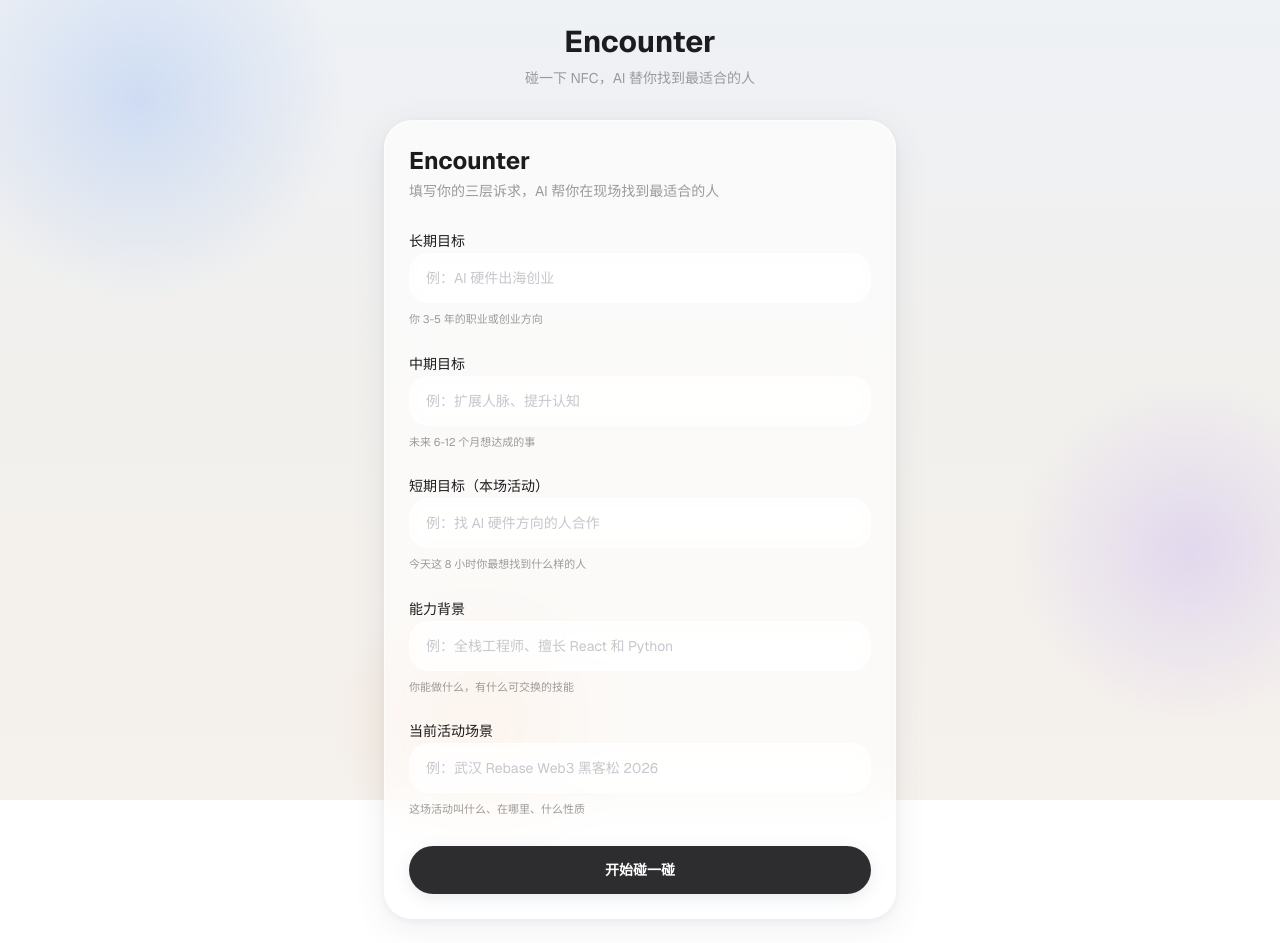
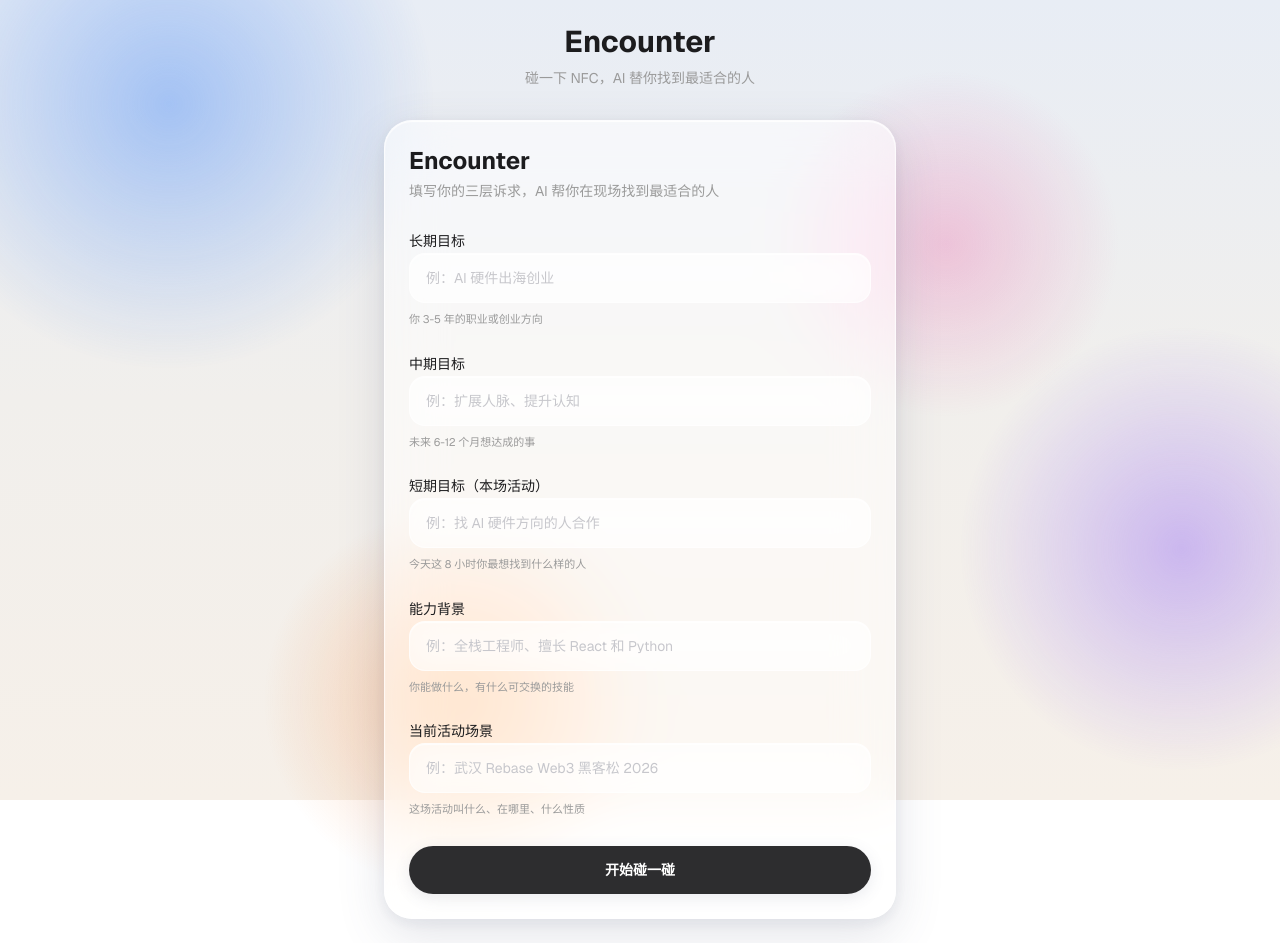
Before and after one commit to demifanholdon-ops/encounter-app, a Next.js app: page / in a window 1280 px wide. Built offline with nearby package versions, Linux system fonts and the light colour scheme.

Commit message:
v5: 深度毛玻璃 — 降卡片不透明度+blur28+真实弥散阴影+内高光+增强彩色光晕,让玻璃悬浮感真正可见

```diff
--- a/src/app/globals.css
+++ b/src/app/globals.css
@@ -1,65 +1,77 @@
 @import "tailwindcss";
 
-/* ===== V4 Refined Glass Theme ===== */
+/* ===== V5 Deep Glass Theme =====
+   Goal: make backdrop-blur + float actually visible.
+   Keys vs V4: lower card opacity (lets orbs read through),
+   blur(28px), real diffuse shadow, + inset top highlight for glass thickness. */
 
 @layer components {
   /* Large card — main surfaces */
   .card-lg {
-    background: rgba(255, 255, 255, 0.65);
-    backdrop-filter: blur(20px) saturate(1.2);
-    -webkit-backdrop-filter: blur(20px) saturate(1.2);
-    border: 1px solid rgba(255, 255, 255, 0.6);
+    background: rgba(255, 255, 255, 0.55);
+    backdrop-filter: blur(28px) saturate(1.6);
+    -webkit-backdrop-filter: blur(28px) saturate(1.6);
+    border: 1px solid rgba(255, 255, 255, 0.65);
     border-radius: 28px;
     box-shadow:
-      0 8px 32px rgba(80, 90, 120, 0.10),
-      0 2px 8px rgba(80, 90, 120, 0.06);
+      0 16px 48px rgba(80, 90, 120, 0.16),
+      0 4px 14px rgba(80, 90, 120, 0.08),
+      inset 0 1px 1px rgba(255, 255, 255, 0.9);
   }
 
   .card-lg-hover {
     transition: transform 300ms ease, box-shadow 300ms ease;
   }
   .card-lg-hover:hover {
-    transform: translateY(-1px);
+    transform: translateY(-2px);
     box-shadow:
-      0 12px 40px rgba(80, 90, 120, 0.14),
-      0 4px 12px rgba(80, 90, 120, 0.08);
+      0 24px 60px rgba(80, 90, 120, 0.22),
+      0 6px 18px rgba(80, 90, 120, 0.10),
+      inset 0 1px 1px rgba(255, 255, 255, 0.9);
   }
 
   /* Small card — list items, secondary */
   .card-sm {
-    background: rgba(255, 255, 255, 0.65);
-    backdrop-filter: blur(20px) saturate(1.2);
-    -webkit-backdrop-filter: blur(20px) saturate(1.2);
-    border: 1px solid rgba(255, 255, 255, 0.6);
+    background: rgba(255, 255, 255, 0.55);
+    backdrop-filter: blur(24px) saturate(1.6);
+    -webkit-backdrop-filter: blur(24px) saturate(1.6);
+    border: 1px solid rgba(255, 255, 255, 0.65);
     border-radius: 20px;
-    box-shadow: 0 4px 16px rgba(80, 90, 120, 0.06);
+    box-shadow:
+      0 8px 24px rgba(80, 90, 120, 0.10),
+      inset 0 1px 1px rgba(255, 255, 255, 0.85);
   }
 
   .card-sm-hover {
     transition: transform 250ms ease, box-shadow 250ms ease;
   }
   .card-sm-hover:hover {
-    transform: translateY(-1px);
-    box-shadow: 0 8px 24px rgba(80, 90, 120, 0.10);
+    transform: translateY(-2px);
+    box-shadow:
+      0 14px 34px rgba(80, 90, 120, 0.16),
+      inset 0 1px 1px rgba(255, 255, 255, 0.85);
   }
 
   /* Input fields */
   .input-glass {
-    background: rgba(255, 255, 255, 0.65);
-    backdrop-filter: blur(12px) saturate(1.2);
-    -webkit-backdrop-filter: blur(12px) saturate(1.2);
+    background: rgba(255, 255, 255, 0.5);
+    backdrop-filter: blur(16px) saturate(1.5);
+    -webkit-backdrop-filter: blur(16px) saturate(1.5);
     border: 1px solid rgba(255, 255, 255, 0.6);
-    border-radius: 20px;
+    border-radius: 16px;
+    box-shadow: inset 0 1px 1px rgba(255, 255, 255, 0.8);
   }
 
   /* Nav pill */
   .nav-pill {
-    background: rgba(255, 255, 255, 0.65);
-    backdrop-filter: blur(16px) saturate(1.2);
-    -webkit-backdrop-filter: blur(16px) saturate(1.2);
-    border: 1px solid rgba(255, 255, 255, 0.6);
+    background: rgba(255, 255, 255, 0.55);
+    backdrop-filter: blur(20px) saturate(1.6);
+    -webkit-backdrop-filter: blur(20px) saturate(1.6);
+    border: 1px solid rgba(255, 255, 255, 0.65);
     border-radius: 9999px;
-    box-shadow: 0 4px 16px rgba(80, 90, 120, 0.06);
+    box-shadow:
+      0 6px 20px rgba(80, 90, 120, 0.10),
+      inset 0 1px 1px rgba(255, 255, 255, 0.85);
   }
 
   /* Primary button — full pill */
@@ -100,23 +112,30 @@
 
   /* Section background tints */
   .tint-blue {
-    background: rgba(59, 130, 246, 0.04);
+    background: rgba(59, 130, 246, 0.06);
   }
   .tint-purple {
-    background: rgba(139, 92, 246, 0.04);
+    background: rgba(139, 92, 246, 0.06);
   }
   .tint-rose {
-    background: rgba(244, 114, 182, 0.04);
+    background: rgba(244, 114, 182, 0.06);
   }
 }
 
 /* ===== Background gradient + orbs ===== */
 .bg-gradient-main {
-  background: linear-gradient(180deg, #EEF1F5 0%, #F2F0ED 50%, #F5F1EC 100%);
+  background: linear-gradient(180deg, #E8EDF5 0%, #F1EFEC 50%, #F6F0E9 100%);
   position: fixed;
   inset: 0;
   z-index: 0;
 }
+
+/* slow drift so the glass surface feels alive */
+@keyframes orb-drift {
+  0%, 100% { transform: translate(0, 0) scale(1); }
+  50% { transform: translate(24px, -20px) scale(1.08); }
+}
+.bg-orb { animation: orb-drift 16s ease-in-out infinite; }
 
 .bg-orb {
   position: fixed;
--- a/src/app/layout.tsx
+++ b/src/app/layout.tsx
@@ -15,39 +15,55 @@ export default function RootLayout({ children }: { children: React.ReactNode })
   return (
     <html lang="zh-CN">
       <body className={`${geist.className} antialiased min-h-screen`}>
-        {/* Background: z-index: -1 lets backdrop-filter on cards see through */}
+        {/* Background: z-index: -1 lets backdrop-filter on cards see through.
+            V5: orbs are bigger + more saturated so the glass blur is clearly visible. */}
         <div className="bg-gradient-main" style={{ zIndex: -1 }} />
         <div
           className="bg-orb"
           style={{
             zIndex: -1,
-            width: 440,
-            height: 440,
-            background: 'radial-gradient(circle, rgba(59,130,246,0.18), transparent 65%)',
-            top: -120,
-            left: -80,
+            width: 520,
+            height: 520,
+            background: 'radial-gradient(circle, rgba(59,130,246,0.40), transparent 68%)',
+            top: -140,
+            left: -110,
+            animationDelay: '0s',
           }}
         />
         <div
           className="bg-orb"
           style={{
             zIndex: -1,
-            width: 380,
-            height: 380,
-            background: 'radial-gradient(circle, rgba(139,92,246,0.16), transparent 65%)',
-            top: '45%',
-            right: -100,
+            width: 460,
+            height: 460,
+            background: 'radial-gradient(circle, rgba(139,92,246,0.38), transparent 68%)',
+            top: '40%',
+            right: -130,
+            animationDelay: '4s',
           }}
         />
         <div
           className="bg-orb"
           style={{
             zIndex: -1,
-            width: 320,
-            height: 320,
-            background: 'radial-gradient(circle, rgba(249,115,22,0.12), transparent 65%)',
-            bottom: -80,
-            left: '25%',
+            width: 400,
+            height: 400,
+            background: 'radial-gradient(circle, rgba(249,115,22,0.30), transparent 68%)',
+            bottom: -100,
+            left: '20%',
+            animationDelay: '8s',
+          }}
+        />
+        <div
+          className="bg-orb"
+          style={{
+            zIndex: -1,
+            width: 360,
+            height: 360,
+            background: 'radial-gradient(circle, rgba(236,72,153,0.26), transparent 68%)',
+            top: '8%',
+            right: '12%',
+            animationDelay: '11s',
           }}
         />
 
```
